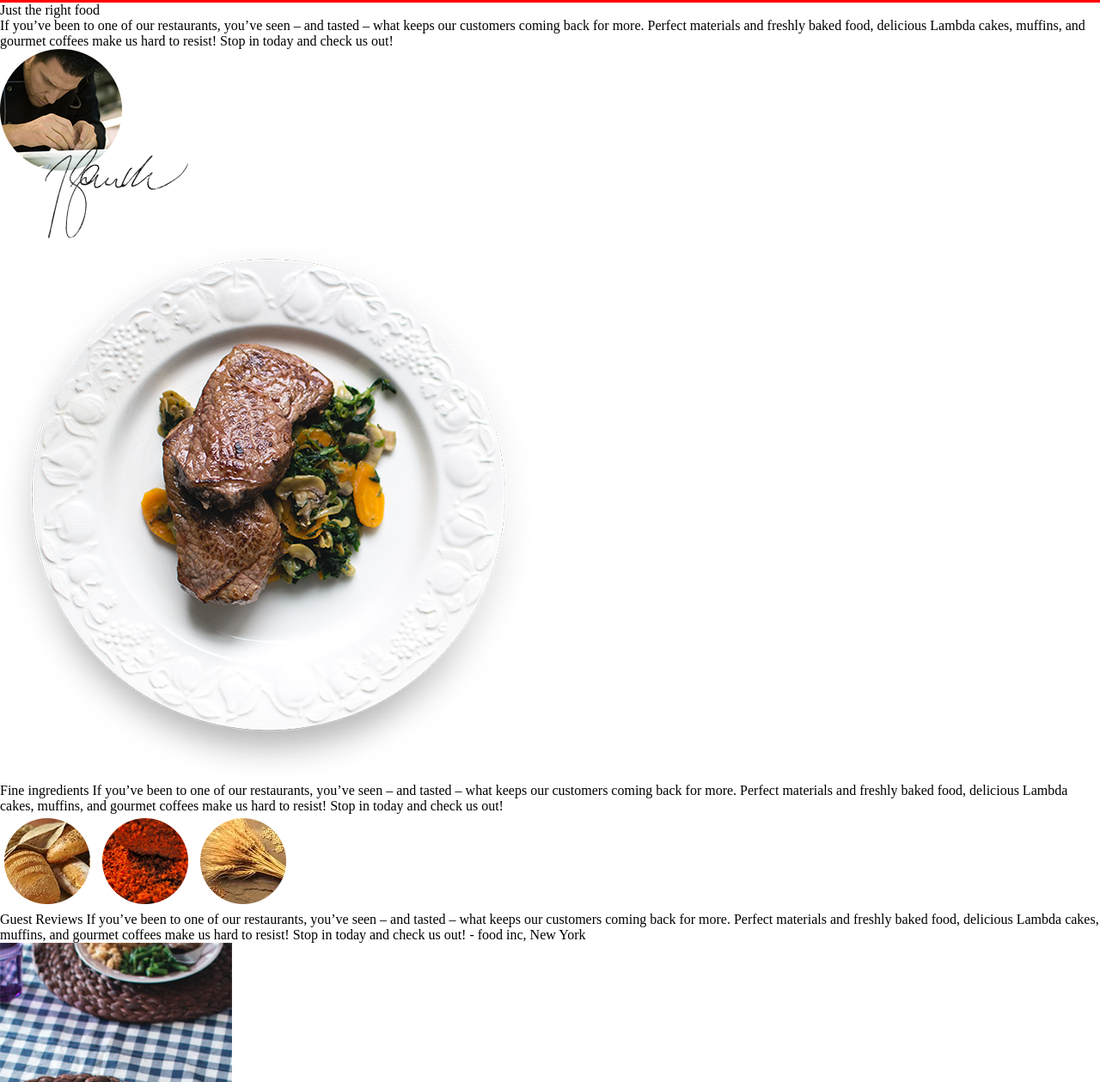
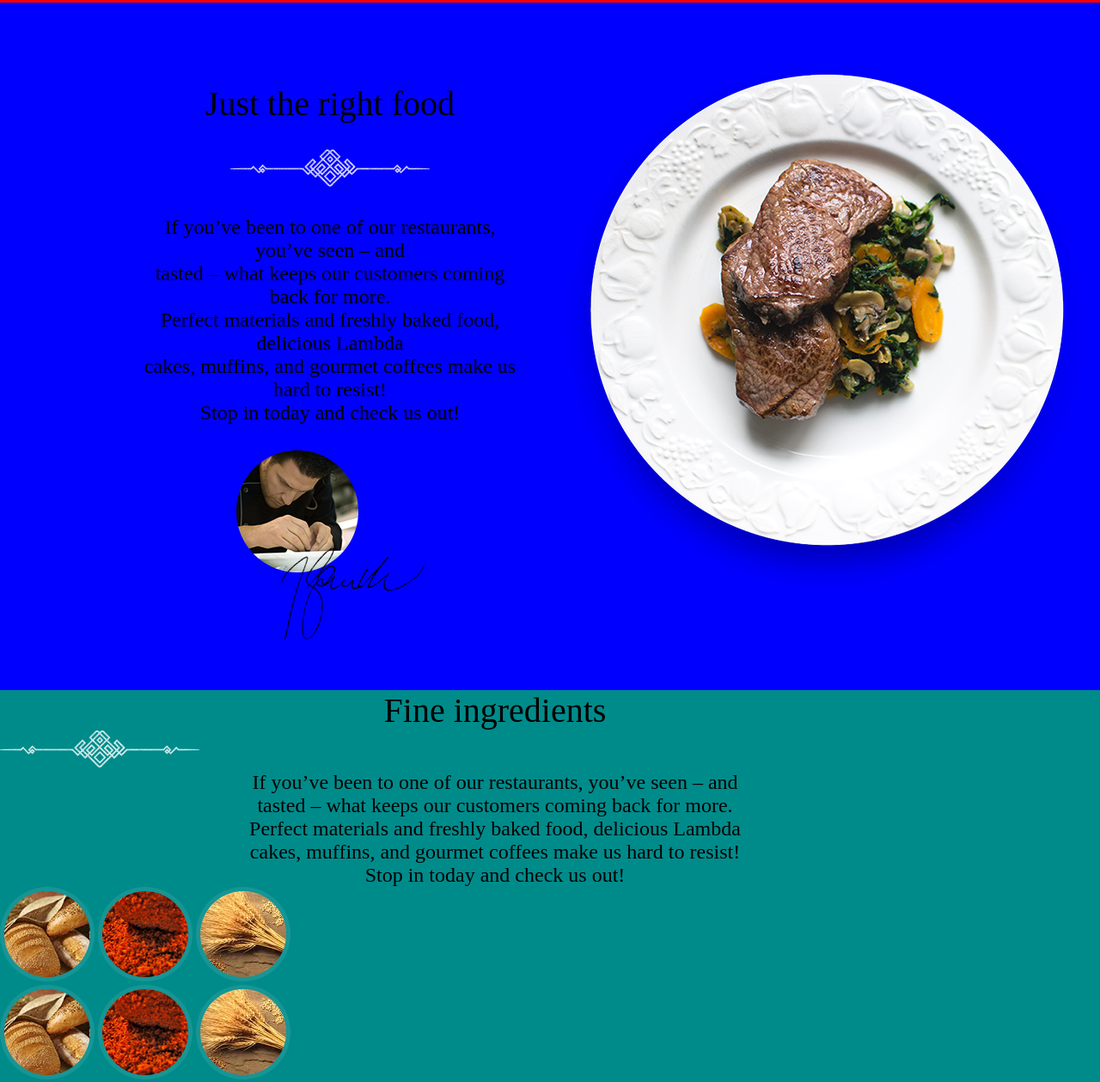
Before and after one commit to LoloRigolo/Maquette-Restaurant, a plain HTML site: page index.html in a window 1280 px wide. Shown: the part 797-2056 px from the top of the page at 86% size. Drawn offline with Linux system fonts and the light colour scheme.

Commit message:
:construction: word on css

```diff
--- a/index.html
+++ b/index.html
@@ -64,25 +64,33 @@
 
     </header>
 
-    <div class="dish">
+    <div class="grille_dish">
+        <div class="yes">
             <div class="food">
                 Just the right food
             </div>
 
+            <div class="deco">
+                <img src="img/Decoration.png">
+            </div>
+
             <div class="text">
-            If you’ve been to one of our restaurants,
-            you’ve seen – and tasted – what keeps our
-            customers coming back for more. Perfect
-            materials and freshly baked food, delicious
-            Lambda cakes,  muffins, and gourmet coffees
-            make us hard to resist! Stop in today and
-            check us out!
+                If you’ve been to one of our restaurants, you’ve seen – and
+                <br>
+                tasted – what keeps our customers coming back for more.
+                <br>
+                Perfect materials and freshly baked food, delicious Lambda
+                <br>
+                cakes,  muffins, and gourmet coffees make us hard to resist!
+                <br>
+                Stop in today and check us out!
             </div>
 
             <div class="cook">
                 <img src="img/cook.png">
             </div>
 
+        </div>
             <div class="dish">
                 <img src="img/dish.png">
             </div>
@@ -92,14 +100,40 @@
 
 <section class="bg-plants">
 
-    <div class="card">
+    <div class="card ">
+        <div class="ok">
+            <div class="food">
+             Fine ingredients
+            </div>
 
-        Fine ingredients
-        If you’ve been to one of our restaurants, you’ve seen
-        – and tasted – what keeps our customers coming back for
-        more. Perfect materials and freshly baked food, delicious
-        Lambda cakes,  muffins, and gourmet coffees make us hard
-        to resist! Stop in today and check us out!
+            <div class="deco">
+                <img src="img/Decoration.png">
+            </div>
+
+            <div class="text">
+                If you’ve been to one of our restaurants, you’ve seen – and
+                <br>
+                tasted – what keeps our customers coming back for more.
+                <br>
+                Perfect materials and freshly baked food, delicious Lambda
+                <br>
+                cakes,  muffins, and gourmet coffees make us hard to resist!
+                <br>
+                Stop in today and check us out!
+            </div>
+
+            <div class="elipses">
+                <img src="/img/elipse_1.png">
+                <img src="/img/elipse_2.png">
+                <img src="/img/elipse_3.png">
+            </div>
+
+
+
+        </div>
+
+    </div>
+
 
         <div class="elipses">
             <img src="img/elipse_1.png">
@@ -136,10 +170,10 @@
 
 <div class="">
     <div class="dessert_1">
-        <img src="img/rectangle_1.png">
+        <!-- <img src="img/rectangle_1.png"> -->
     </div>
 
-    <div class="dessert_1*2">
+    <div class="dessert_2">
         <img src="img/rectangle_2.png">
     </div>
 
@@ -152,7 +186,6 @@
         Lambda cakes,  muffins, and gourmet coffees
         make us hard to resist! Stop in today and
         check us out! - food inc, New York
-
     </div>
 </div>
 
--- a/scss/pages/_home.scss
+++ b/scss/pages/_home.scss
@@ -84,8 +84,6 @@ body{
     align-items: center;
     padding: 15px 50px;
 
-
-
 }
 
 .who{
@@ -99,67 +97,74 @@ body{
     background-color: yellow;
 }
 
-// .grille_plat{
-//     width: 90%;
-//     height: 500px;
-//     margin: 0 auto;
-//     display: grid;
-//     grid-template-columns: 5fr 5fr   ;
-//     grid-template-rows:  5fr 5fr 5fr;
 
-// }
+
+.grille_dish{
+    width: 100%;
+    height: 100vh;
+    margin: 0 auto;
+    display: grid;
+    grid-template-columns: 5fr 5fr   ;
+    grid-template-rows:  5fr  ;
+    justify-content: center;
+    align-items: start;
+    background-color: blue;
+    justify-items: stretch;
+
+}
+
+.food{
+
+    height: 100%;
+    width: 100%;
+    font-size: 40px;
+    text-align: center;
+    grid-row: 1 / 2;
+    grid-column: 1 / 2;
+
+}
+
+
+.yes{
+    grid-row: 1 / 5;
+    grid-column: 1/ 2;
+    display: flex;
+    flex-direction: column;
+    margin: 15%;
+    padding: 10%;
+    width: 90%;
+    align-items: center;
+    gap: 30px;
+    margin-top: 30px;
+}
 
 
 
-// .item1{
+.text{
+    font-size: 24px;
+    text-align: center;
 
-//     background-color: green;
-//     background-repeat: no-repeat;
-//     background-position: center;
-//     width: 100%;
-//     height: 100%;
-//     grid-row: 1 / 2;
-//     grid-column: 1 / 2;
+}
 
-// }
+.dish{
+    height: 100%;
+    width: 100%;
+    grid-row: 1 / 5;
+    grid-column: 2 / 2;
+    text-align: center;
+    margin-top: 10%;
+}
+
+.bg-plants{
+    width: 100%;
+    height: 100vh;
+    background-color: darkcyan;
+}
+
+.ok{
+
+    width: 90%;
+    align-items: center;
 
 
-// .item2{
-
-//     color: white;
-//     background-repeat: no-repeat;
-//     background-position: center;
-//     width: 100%;
-//     height: 100%;
-//     grid-row: 2 / 3;
-//     grid-column: 2 / 3 ;
-//     background-color: red;
-
-// }
-
-
-// .item3{
-
-//     background-color: yellow;
-//     background-repeat: no-repeat;
-//     background-position: center;
-//     width: 100%;
-//     height: 100%;
-//     grid-row: 6 / 7;
-//     grid-column: 1 / 2;
-
-
-
-// }
-
-// .item4{
-
-//     background-color: yellow;
-//     background-repeat: no-repeat;
-//     background-position: center;
-//     width: 100%;
-//     height: 100%;
-//     grid-row: 6 / 7;
-//     grid-column: 1 / 2;
-
-// }
+}
```
Also changed, not shown: main.css, 1 other file. Lines whose indentation alone changed are shown as unchanged.
